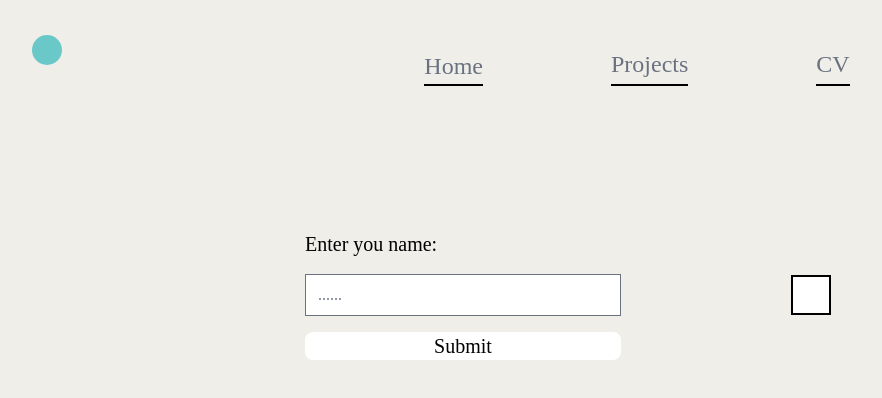
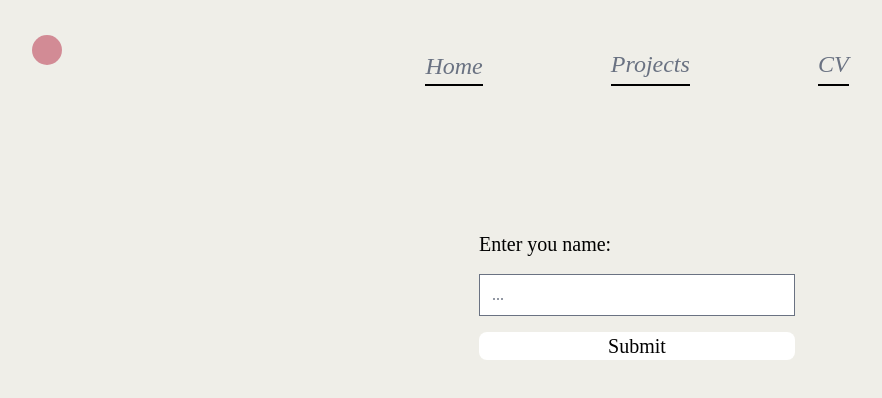
Before and after one commit to calvin-k347/portfolio, a SvelteKit app: page /projects/names in a window 1280 px wide. Shown: the top 398 px of the page, without its empty margins (3-885 px from the left). Built offline with nearby package versions, Linux system fonts and the light colour scheme.

Commit message:
name chart (bad)

```diff
--- a/src/app.css
+++ b/src/app.css
@@ -1,3 +1,6 @@
 @import 'tailwindcss';
 @plugin '@tailwindcss/forms';
 @plugin '@tailwindcss/typography';
+a:hover {
+  @apply cursor-none;
+}
--- a/src/routes/+layout.svelte
+++ b/src/routes/+layout.svelte
@@ -7,14 +7,15 @@
 		stiffness: .1,
 		damping:.5 })
 	let size = new Spring(15)
+	let color = $state(180)
+	function scrollHandler() {
+		color = ( (window.scrollY - 10) % 180)
+	}
 	let { children } = $props();
 </script>
 <style>
-	circle {
-		fill: #6ac8c8;
-	}
 	svg {
-		position: absolute;
+		position: fixed;
 		width: 100%;
 		height: 100%;
 		left: 0;
@@ -33,30 +34,30 @@
 		}}"
 	role="presentation"
 	onmouseover="{(e) => {
-		if (e.target.tagName == "A") {
-			size.target = 20
+		if (e.target.closest("a")) {
+			size.target = 23
 		}
 	}}"
 	onmouseout="{(e) => {
-		if (e.target.tagName == "A") {
+		if (e.target.closest("a")) {
 			size.target = 15
 		}
 	}}"
 	onfocus="{(e) => {
-		if (e.target.tagName == "A") {
-			size.target = 20
+		if (e.target.closest("a")) {
+			size.target = 23
 		}
 	}}"
 	onblur="{(e) => {
-		if (e.target.tagName == "A") {
+		if (e.target.closest("a")) {
 			size.target = 15
 		}
 	}}"
 	>
 	<nav class=" m-auto mb-8 py-4 flex flex-wrap  gap-x-32 gap-y-2 text-gray-500 text-2xl justify-center">
-		<a href="/" class="hover:text-blue-100 border-b-2 border-black py-0.5">Home</a>
-		<a href="/projects" class="hover:text-blue-100 border-b-2 border-black">Projects</a>
-		<a href="/cv" class="hover:text-blue-100 border-b-2 border-black">CV</a>
+		<a href="/" class="hover:text-blue-100 italic border-b-2 border-black py-0.5">Home</a>
+		<a href="/projects" class="hover:text-blue-100 italic border-b-2 border-black">Projects</a>
+		<a href="/cv" class="hover:text-blue-100 italic border-b-2 border-black">CV</a>
 	</nav>
 
 
@@ -70,7 +71,10 @@
 			cy={cursor_coords.current.y}
 			r= {size.current}
 			pointer-events= none
+			opacity = .75
+			style="fill: hsl({color}, 46%, 60%); transition: fill 0.2s ease;"
 		>
 		</circle>
 	</svg>
 </div>
+<svelte:window on:scroll={scrollHandler} />
--- a/src/routes/+page.svelte
+++ b/src/routes/+page.svelte
@@ -3,7 +3,6 @@
   import pr from '$lib/assets/PRbooks.png';
   import athome from '$lib/assets/athome.png';
 </script>
-
 <div class="flex flex-col gap-5 justify-around">
     <div class="m-auto flex flex-col gap-8 max-w-72 ">
         <p class="text-2xl name">Hello! My name is <span class="italic">Calvin</span></p>
@@ -26,8 +25,10 @@
                 Interested in language in relation to social idenity
             </li>
         </ul>
-        <div class="mx-auto mt-8 flex">
+        <div class="mx-auto mt-8 grid">
+            <p class="text-center" >Contact me!</p>
             <p class="italic underline text-[#6ac8c8]" ><a href="mailto:cclark347@gatech.edu">cclark347@gatech.edu</a></p>
+
         </div>
     </div>
 </div>
--- a/src/routes/cv/+page.svelte
+++ b/src/routes/cv/+page.svelte
@@ -1,3 +1,12 @@
+<script>
+    import {Tween} from "svelte/motion"
+    import {cubicOut} from "svelte/easing"
+    let tween = new Tween(0, {
+        duration: 350,
+        easing: cubicOut
+
+    })
+</script>
 <div class="grid-cols-1 mx-auto rounded-lg w-full md:w-1/2 p-8 text-lg">
     <div class=" bg-white flex flex-col rounded-lg border-2 border-[#6ac8c8] p-4 shadow-lg mb-8">
         <h1 class="text-2xl italic font-bold ">Education</h1>
--- a/src/routes/projects/+page.svelte
+++ b/src/routes/projects/+page.svelte
@@ -11,7 +11,7 @@
         <div class="rounded-lg grid grid-cols-1 md:flex gap-5 mx-auto">
         <div class="grid-cols-1 gap-y-4 border-2 rounded-lg border-[#6ac8c8]  shadow-lg hover:shadow-[#6ac8c8] transition-all ease-in bg-white w-72 h-72">
             {#if link}
-            <a href="/projects/{link}}">
+            <a href="{link}">
 
             <img class="rounded-lg min-h-32" src={image} alt="welcome to cordele sign">
             <p class="justify-center px-2 font-bold">{caption}</p>
@@ -28,7 +28,7 @@
     {/snippet}
     {@render project("Language Change and Migration in Cordele, GA", cordele, "I was born in Cordele and most of my family is from there. \n\n We moved when I was 6, and over the years I've noticed more and more families move away from the town. \n \n Why? What consequneces does this have on language change?", "/projects/cordele")}
     {@render project("Minionese Speech Processing", minionese, "Speech recogniton tools require an orthographic transcription of the language. What can we do for unwritten languages? \n\n The minions speak an unwritten language, so I developed a pipline to process their speech and reconstruct phonological class" )}
-    {@render project("Langauge and Names", langandnames, "Fun simulation to see how your name may changed over the next 100 years using a Generalized Addiative Model created on decades of social security baby name data! \n\n Based on the paper \"Modeling Language Change in English First Names\" (Williams, Savannah Jane, and Margaret Renwick. 2022)" )}
+    {@render project("Langauge and Names", langandnames, "Fun simulation to see how your name may changed over the next 100 years using a Generalized Addiative Model created on decades of social security baby name data! \n\n Based on the paper \"Modeling Language Change in English First Names\" (Williams, Savannah Jane, and Margaret Renwick. 2022)", "/projects/names" )}
 
-    <div class="rounded-lg border-2 bg-gray-200 w-72 h-72 mx-auto"><p class="text-2xl m-auto mt-24 text-center">More soon!</p></div>
+    <div class="rounded-lg border-2 bg-gray-200 w-72 h-72 mx-auto"><p class="text-2xl m-auto mt-32 text-center">More soon!</p></div>
 </div>
--- a/src/routes/projects/names/+page.svelte
+++ b/src/routes/projects/names/+page.svelte
@@ -1,22 +1,44 @@
 <script>
     import Block from "./Block.svelte";
     export let form
+    const rows = 14
+    const cols = 14
 </script>
 <div class="grid">
-    <div id="app" class="grid grid-cols-2 gap-8 m-auto mt-24">
+    <div id="app" class="grid gap-8 m-auto mt-24">
         <form class="m-auto grid gap-4 text-xl" method="POST">
             <label for="name">Enter you name:</label>
-        <input type="text" id="name" name="name" placeholder="......" maxlength="50" size="30">
+        <input type="text" id="name" name="name" placeholder="{form? form.data.spelling : "..." }" maxlength="50" size="30">
         <input type="submit" value="Submit" class="bg-white outline-[] rounded-lg">
         </form>
 
-        <div class="flex m-auto">
-            <div class="w-10 h-10 border-2 bg-white"></div>
-            {#if form}
-            {#each form.data.model_predictions as proba,i}
-                <p>{proba}</p>
-            {/each}
-        {/if}
+        <div class="m-auto w-full">
+            <div class="aspect-square w-full grid relative">
+                {#if form}
+                       <div
+                        class="absolute inset-0 grid"
+                        style="grid-template-columns: repeat({cols}, 1fr); grid-template-rows: repeat({rows}, 1fr);"
+                    >
+                        {#each form.data.model_predictions as _, i}
+                            {#each form.data.model_predictions as _, j}
+                                <div class="border border-blue-300"></div>
+                            {/each}
+                        {/each}
+                    </div>
+                    {#each form.data.model_predictions as proba,i (proba)}
+                        <div
+                            class="absolute -translate-x-1/2 translate-y-1/2 font-extrabold text-center text-6xl"
+                            style:left="{i*7}%"
+                            style:bottom="{(proba *125)}%"
+                            animate:flip={{duration:300}}
+                        >
+                            .
+                        </div>
+                    {/each}
+                {/if}
+
+            </div>
+
         </div>
     </div>
 
```
Also changed, not shown: src/lib/assets/langandnames.png (added).
